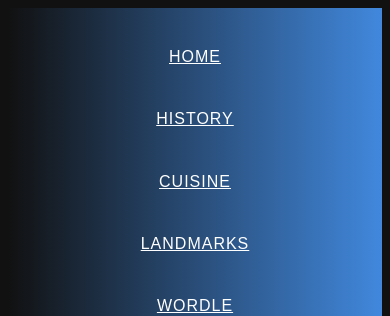
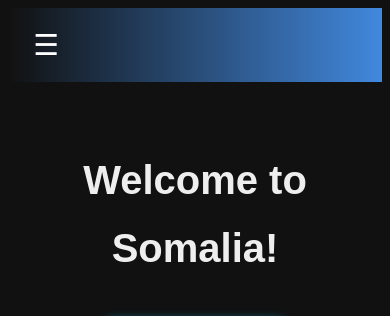
Before and after one commit to SomaliScript/website, a Flask app: page / in a window 390 px wide. Shown: the top 316 px of the page. Run offline with Flask 3, Linux system fonts and the light colour scheme.

Commit message:
Enhance navbar responsiveness and styling

```diff
--- a/static/style.css
+++ b/static/style.css
@@ -17,9 +17,57 @@ body {
 .navbar {
   background: linear-gradient(90deg, #111, #4188DD);
   padding: 1.2em;
+  position: sticky;
+  top: 0;
+  z-index: 100;
 }
 
-.navbar ul {
+.navbar-container {
+  display: flex;
+  justify-content: space-between;
+  align-items: center;
+  max-width: 1200px;
+  margin: 0 auto;
+}
+
+.nav-links {
+  display: flex;
+  list-style: none;
+  gap: 1.5em;
+}
+
+.nav-links a {
+  color: white;
+  text-decoration: none;
+  font-size: 1.1em;
+  letter-spacing: 0.05em;
+  font-weight: bold;
+}
+
+
+.menu-toggle {
+  display: none;
+  background: none;
+  border: none;
+  color: white;
+  font-size: 1.8em;
+  cursor: pointer;
+}
+
+
+/* Hamburger button */
+/* .hamburger {
+  display: none;
+  font-size: 1.5em;
+  background: #d4a44f;
+  color: white;
+  border: none;
+  border-radius: 8px;
+  padding: 0.4em 0.6em;
+  cursor: pointer;
+} */
+
+/* .navbar ul {
   list-style: none;
   display: flex;
   gap: 25px;
@@ -35,6 +83,30 @@ body {
 .navbar a:hover {
   color: #4188DD;
   text-shadow: 0px 0px 10px rgba(0, 191, 255, 0.7);
+} */
+
+
+
+/* Responsive Nav */
+@media (max-width: 768px) {
+  .nav-links {
+    display: none;
+    flex-direction: column;
+    background-color: #111;
+    width: 100%;
+    position: absolute;
+    top: 100%;
+    left: 0;
+    padding: 1em;
+  }
+
+  .nav-links.show {
+    display: flex;
+  }
+
+  .menu-toggle {
+    display: block;
+  }
 }
 
 
--- a/templates/layout.html
+++ b/templates/layout.html
@@ -10,7 +10,9 @@
 <body>
   <!--Navbar -->
   <nav class="navbar">
-    <ul>
+    <div class="navbar-container">
+      <button class="menu-toggle" id="menu-toggle">&#9776;</button>
+      <ul class="nav-links" id="nav-links">
         <li><a href="{{ url_for('home') }}">Home</a></li>
         <li><a href="{{ url_for('history') }}">History</a></li>
         <li><a href="{{ url_for('food') }}">Cuisine</a></li>
@@ -18,11 +20,18 @@
         <li><a href="{{ url_for('wordle') }}">Wordle</a></li>
         <li><a href="{{ url_for('learn') }}">Learn More</a></li>
       </ul>
+    </div>
   </nav>
 
   <!-- Main Content -->
   <div class="content">
     {% block content %}{% endblock %}
   </div>
+
+  <script>
+    document.getElementById('menu-toggle').addEventListener('click', function () {
+      document.getElementById('nav-links').classList.toggle('show');
+    });
+  </script>
 </body>
 </html>
```
Lines whose indentation alone changed are shown as unchanged.
